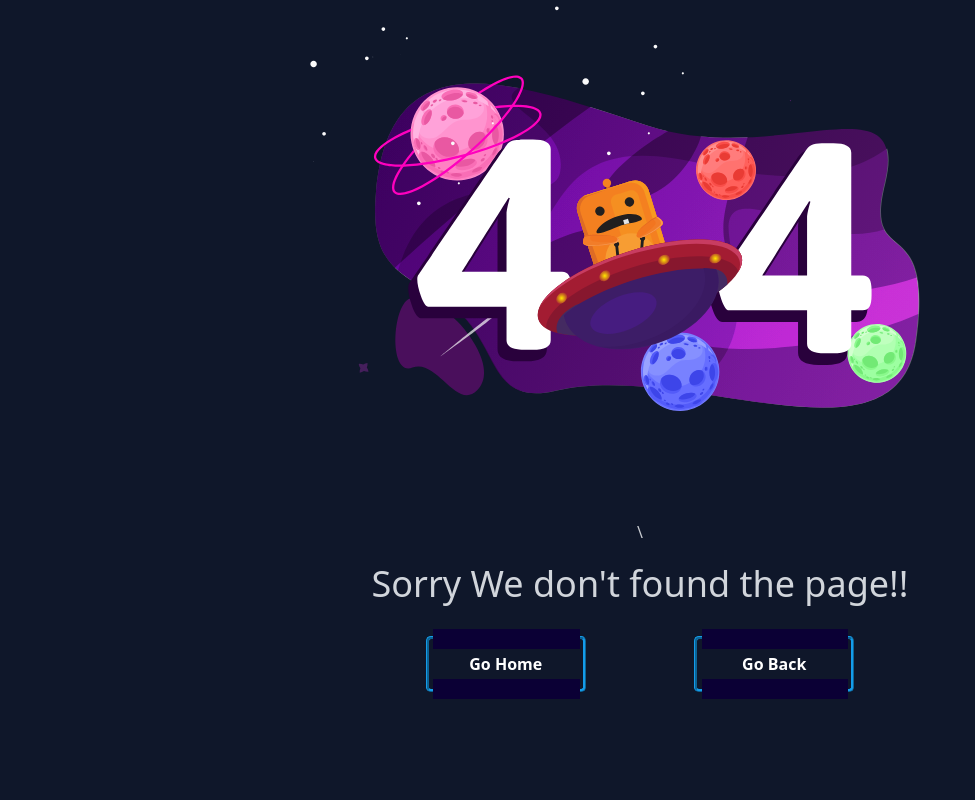
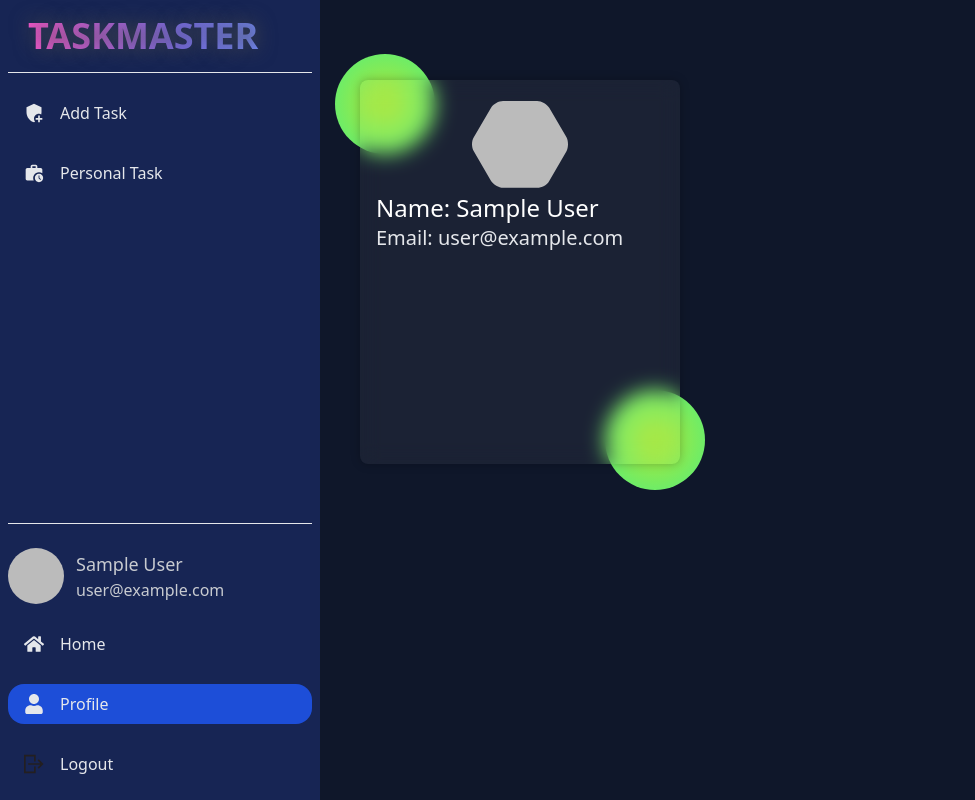
Before and after one commit to shakib2123/Task-Management, a React (Vite) app: page /dashboard/profile in a window 1280 px wide. Shown: the whole page, without its empty margins (0-975 px from the left). Built offline with nearby package versions, Linux system fonts and the light colour scheme; no server answers; sample sign-in values are in the browser's storage.

Commit message:
user profile page added

```diff
--- /dev/null
+++ b/src/Pages/Dashboard/Profile.css
@@ -0,0 +1,51 @@
+.cards {
+
+  transition: all 0.2s;
+  position: relative;
+  cursor: pointer;
+}
+
+.card-inners {
+  width: inherit;
+  height: inherit;
+  background: rgba(255, 255, 255, 0.05);
+  box-shadow: 0 0 10px rgba(0, 0, 0, 0.25);
+  backdrop-filter: blur(10px);
+  border-radius: 8px;
+}
+
+.cards:hover {
+  transform: scale(1.04) rotate(1deg);
+}
+
+.circles {
+  width: 100px;
+  height: 100px;
+  background: radial-gradient(#b0e633, #53ef7d);
+  border-radius: 50%;
+  position: absolute;
+  animation: move-up6 2s ease-in infinite alternate-reverse;
+}
+
+.circles:nth-child(1) {
+  top: -25px;
+  left: -25px;
+}
+
+.circles:nth-child(2) {
+  bottom: -25px;
+  right: -25px;
+  animation-name: move-down1;
+}
+
+@keyframes move-up6 {
+  to {
+    transform: translateY(-10px);
+  }
+}
+
+@keyframes move-down1 {
+  to {
+    transform: translateY(10px);
+  }
+}
--- /dev/null
+++ b/src/Pages/Dashboard/Profile.jsx
@@ -0,0 +1,31 @@
+import { useContext } from "react";
+import "./Profile.css";
+import { AuthContest } from "../../Provider/AuthProvider";
+const Profile = () => {
+  const { user } = useContext(AuthContest);
+  return (
+    <div className=" w-full flex justify-center my-16">
+      <div className="cards w-80 h-96">
+        <div className="circles"></div>
+        <div className="circles"></div>
+        <div className="card-inners z-50 p-4">
+          <figure className="flex w-full justify-center">
+            <img
+              className="mask mask-hexagon-2 object-cover"
+              src={user?.photoURL}
+              alt="user"
+            />
+          </figure>
+          <h1 className="text-white text-2xl font-medium">
+            Name: {user?.displayName}
+          </h1>
+          <p className="text-xl text-gray-200 font-medium">
+            Email: {user?.email}
+          </p>
+        </div>
+      </div>
+    </div>
+  );
+};
+
+export default Profile;
--- a/src/Pages/Dashboard/Sidebar.jsx
+++ b/src/Pages/Dashboard/Sidebar.jsx
@@ -4,7 +4,7 @@ import { AiOutlineBars } from "react-icons/ai";
 import { MdAddModerator, MdWorkHistory } from "react-icons/md";
 import toast from "react-hot-toast";
 import { AuthContest } from "../../Provider/AuthProvider";
-import { FaHome } from "react-icons/fa";
+import { FaHome, FaUser } from "react-icons/fa";
 import { Link, NavLink } from "react-router-dom";
 
 const Sidebar = () => {
@@ -48,7 +48,8 @@ const Sidebar = () => {
         <div>
           <h2 className="text-3xl pb-4 pl-5 md:text-4xl font-bold uppercase category-text">
             TaskMaster
-          </h2> <hr />
+          </h2>{" "}
+          <hr />
           <NavLink
             to="/dashboard/addTask"
             className={({ isActive }) =>
@@ -95,6 +96,17 @@ const Sidebar = () => {
               Home
             </button>
           </Link>
+          <NavLink
+            to="/dashboard/profile"
+            className={({ isActive }) =>
+              isActive
+                ? "bg-blue-700 flex gap-4 font-medium w-full items-center px-4 py-2 mt-5 text-gray-200 hover:bg-blue-700 rounded-2xl  hover:text-gray-100 transition-colors duration-300 transform"
+                : "flex gap-4 font-medium w-full items-center px-4 py-2 mt-5 text-gray-200 hover:bg-blue-700 rounded-2xl  hover:text-gray-100 transition-colors duration-300 transform"
+            }
+          >
+            <FaUser className="w-5 h-5" />
+            Profile
+          </NavLink>
 
           <button
             onClick={handleLogout}
--- a/src/Routes/Route.jsx
+++ b/src/Routes/Route.jsx
@@ -9,6 +9,7 @@ import AddTask from "../Pages/Dashboard/AddTask";
 import PersonalTask from "../Pages/Dashboard/PersonalTask";
 import EditTask from "../Pages/EditTask";
 import PrivateRoute from "../Private/PrivateRoute";
+import Profile from "../Pages/Dashboard/Profile";
 const Route = createBrowserRouter([
   {
     path: "/",
@@ -63,6 +64,14 @@ const Route = createBrowserRouter([
         loader: ({ params }) =>
           fetch(`http://localhost:5000/tasks/${params.id}`),
       },
+      {
+        path: "profile",
+        element: (
+          <PrivateRoute>
+            <Profile></Profile>
+          </PrivateRoute>
+        ),
+      },
     ],
   },
 ]);
```
